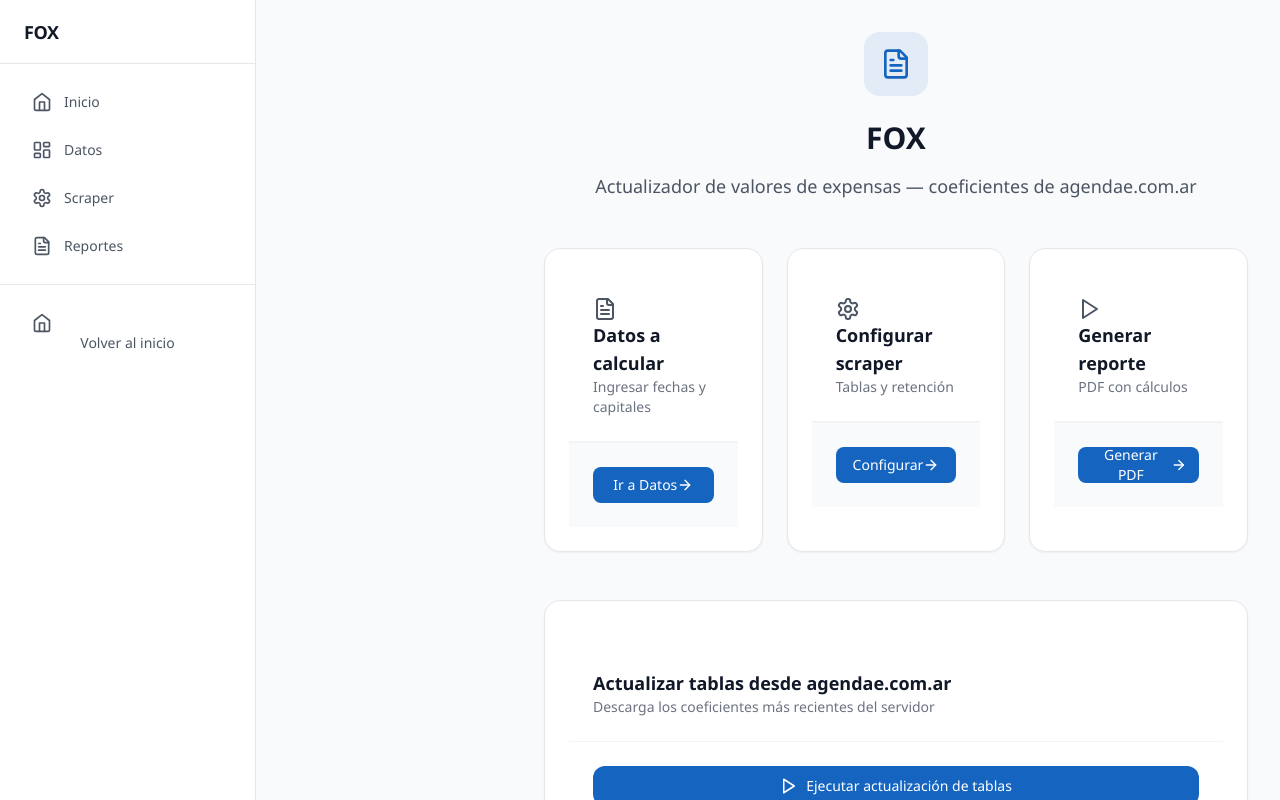
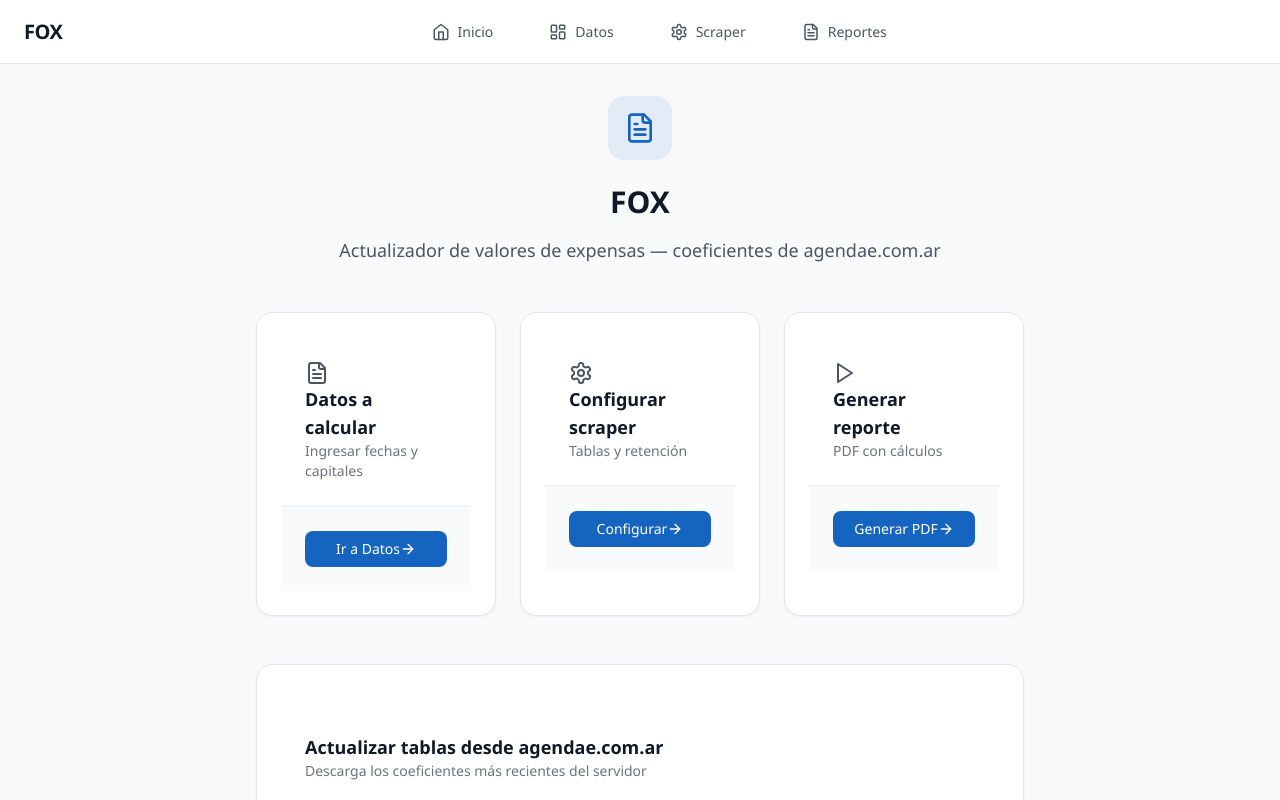
Before and after one commit to Ficusnt/FoxWeb, a React (Vite) app: page /home in a window 1280 px wide. Built offline with nearby package versions, Linux system fonts and the light colour scheme.

Commit message:
Adding steps 8

```diff
--- a/src/components/Layout.tsx
+++ b/src/components/Layout.tsx
@@ -6,15 +6,15 @@ import {
   Settings,
   Play,
   Home,
-  LogOut,
-  ChevronRight,
+  Menu,
+  X,
 } from "lucide-react"
 
 const NAV_ITEMS = [
   { name: "Inicio", href: "/", icon: Home },
   { name: "Datos", href: "/editor", icon: LayoutDashboard },
   { name: "Scraper", href: "/scraper", icon: Settings },
-  { name: "Reportes", href: "/opciones", icon: FileText },
+  { name: "Reportes", href: "/wizard", icon: FileText },
 ]
 
 export default function Layout({ children }: { children: React.ReactNode }) {
@@ -27,33 +27,73 @@ export default function Layout({ children }: { children: React.ReactNode }) {
   }
 
   return (
-    <div className="flex h-screen bg-gray-50">
-      {/* Mobile overlay */}
+    <div className="flex flex-col h-screen bg-gray-50">
+      {/* Top navbar */}
+      <nav className="h-16 bg-white border-b border-gray-200 flex items-center justify-between px-6 z-20">
+        <div className="flex items-center gap-4">
+          <button
+            onClick={() => setSidebarOpen(!sidebarOpen)}
+            className="md:hidden p-2 text-gray-500 hover:text-gray-700"
+          >
+            {sidebarOpen ? <X size={20} /> : <Menu size={20} />}
+          </button>
+          <span className="text-xl font-bold text-gray-900 tracking-tight">FOX</span>
+        </div>
+
+        <div className="hidden md:flex items-center gap-8">
+          {NAV_ITEMS.map((item) => {
+            const Icon = item.icon
+            const active = isActive(item.href)
+            return (
+              <button
+                key={item.name}
+                onClick={() => {
+                  navigate(item.href)
+                  setSidebarOpen(false)
+                }}
+                className={`flex items-center gap-2 px-3 py-2 rounded-lg text-sm font-medium transition-colors ${
+                  active
+                    ? "bg-blue-50 text-blue-700"
+                    : "text-gray-600 hover:bg-gray-100 hover:text-gray-900"
+                }`}
+              >
+                <Icon size={18} />
+                {item.name}
+              </button>
+            )
+          })}
+        </div>
+
+        <div className="flex items-center gap-3">
+          <button
+            onClick={() => setSidebarOpen(!sidebarOpen)}
+            className="md:hidden p-2 text-gray-500 hover:text-gray-700"
+          >
+            {sidebarOpen ? <X size={20} /> : <Menu size={20} />}
+          </button>
+        </div>
+      </nav>
+
+      {/* Mobile sidebar overlay */}
       {sidebarOpen && (
         <div
-          className="fixed inset-0 bg-black/40 z-40 md:hidden"
+          className="fixed inset-0 bg-black/40 z-30 md:hidden"
           onClick={() => setSidebarOpen(false)}
         />
       )}
 
-      {/* Sidebar */}
-      <aside
-        className={`fixed inset-y-0 left-0 z-50 w-64 bg-white border-r border-gray-200 transform transition-transform duration-300 ${
-          sidebarOpen ? "translate-x-0" : "-translate-x-full"
-        } md:relative md:translate-x-0 md:fixed`}
-      >
+      {/* Mobile sidebar */}
+      {sidebarOpen && (
+        <aside className="fixed inset-y-0 left-0 z-40 w-64 bg-white border-r border-gray-200 transform transition-transform duration-300 md:hidden">
           <div className="flex items-center justify-between h-16 px-6 border-b border-gray-200">
             <span className="text-lg font-bold text-gray-900 tracking-tight">FOX</span>
             <button
               onClick={() => setSidebarOpen(false)}
-            className="md:hidden p-2 text-gray-500 hover:text-gray-700"
+              className="p-2 text-gray-500 hover:text-gray-700"
             >
-            <svg className="w-6 h-6" fill="none" stroke="currentColor" viewBox="0 0 24 24">
-              <path strokeLinecap="round" strokeLinejoin="round" strokeWidth={2} d="M6 18L18 6M6 6l12 12" />
-            </svg>
+              <X size={20} />
             </button>
           </div>
-
           <nav className="p-4 space-y-1">
             {NAV_ITEMS.map((item) => {
               const Icon = item.icon
@@ -77,10 +117,12 @@ export default function Layout({ children }: { children: React.ReactNode }) {
               )
             })}
           </nav>
-
           <div className="mt-auto p-4 border-t border-gray-200">
             <button
-            onClick={() => navigate("/")}
+              onClick={() => {
+                navigate("/")
+                setSidebarOpen(false)
+              }}
               className="w-full px-4 py-3 rounded-lg text-sm font-medium text-gray-600 hover:bg-gray-100 transition-colors"
             >
               <Home size={20} className="mr-3" />
@@ -88,25 +130,12 @@ export default function Layout({ children }: { children: React.ReactNode }) {
             </button>
           </div>
         </aside>
-
-      {/* Mobile hamburger */}
-      <div className="md:hidden flex items-center justify-between h-16 px-4 border-b border-gray-200 bg-white z-30">
-        <button
-          onClick={() => setSidebarOpen(true)}
-          className="p-2 text-gray-500 hover:text-gray-700"
-        >
-          <svg className="w-6 h-6" fill="none" stroke="currentColor" viewBox="0 0 24 24">
-            <path strokeLinecap="round" strokeLinejoin="round" strokeWidth={2} d="M4 6h16M4 12h16M4 18h16" />
-          </svg>
-        </button>
-        <span className="text-lg font-bold text-gray-900 tracking-tight">FOX</span>
-        <div className="w-8" />
-      </div>
+      )}
 
       {/* Main content */}
-      <div className="flex-1 overflow-y-auto bg-gray-50 md:pl-64">
-        <main className="p-6 md:p-8">{children}</main>
-      </div>
+      <main className="flex-1 overflow-y-auto bg-gray-50 p-6 md:p-8">
+        {children}
+      </main>
     </div>
   )
 }
```
Lines whose indentation alone changed are shown as unchanged.
